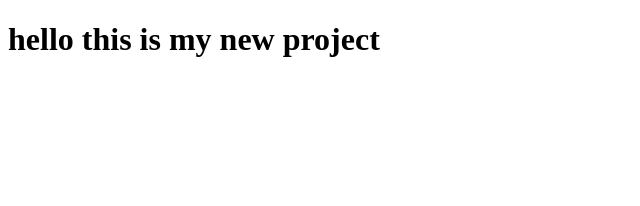
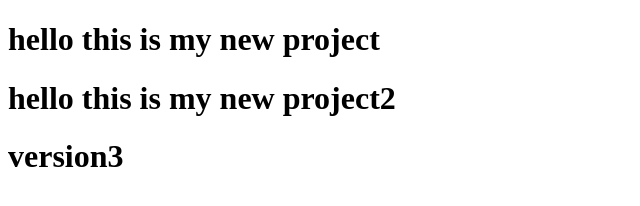
Before and after one commit to surbhisen/demo2, a plain HTML site: page demo2/index.html in a window 1280 px wide. Shown: the whole page, without its empty margins (0-640 px from the left). Drawn offline with Linux system fonts and the light colour scheme.

Commit message:
add version 3

```diff
--- a/demo2/index.html
+++ b/demo2/index.html
@@ -8,5 +8,8 @@
 </head>
 <body>
     <h1>hello this is my new project</h1>
+    <h1>hello this is my new project2</h1>
+    <h1>version3</h1>
+
 </body>
 </html>
```
